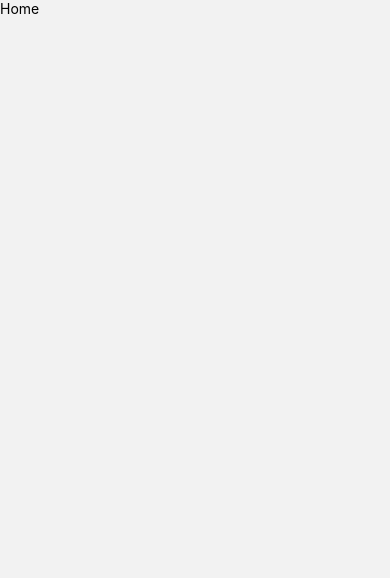
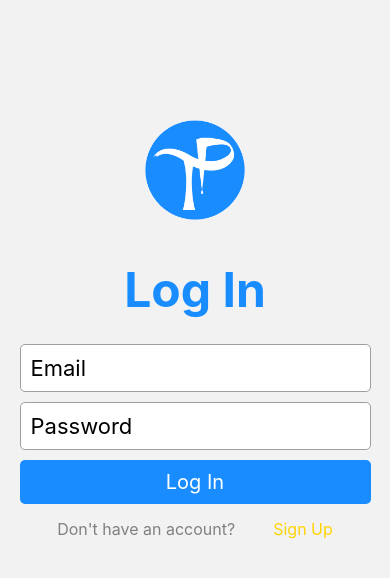
Before and after one commit to TirottaSoftware/planner-native-client, a React Native app: screen /Home in a window 390 px wide. Shown: the top 578 px of the page. Built offline with nearby package versions, Linux system fonts and the light colour scheme; no server answers.

Commit message:
Implemented Firebase authentication

```diff
--- a/App.js
+++ b/App.js
@@ -1,14 +1,23 @@
-import { StatusBar } from "expo-status-bar";
-import React from "react";
+import React, { useState, useEffect } from "react";
 import { NavigationContainer } from "@react-navigation/native";
 import { createNativeStackNavigator } from "@react-navigation/native-stack";
 import { StyleSheet, Text, View } from "react-native";
 import Home from "./screens/Home";
 import Login from "./screens/Login";
 import Signup from "./screens/SignUp";
+import { auth } from "./firebase";
 
 export default function App() {
+  const [loggedIn, setLoggedIn] = useState(false);
   const Stack = createNativeStackNavigator();
+
+  auth.onAuthStateChanged((user) => {
+    if (user) {
+      setLoggedIn(true);
+    } else {
+      setLoggedIn(false);
+    }
+  });
 
   return (
     <NavigationContainer>
@@ -17,9 +26,16 @@ export default function App() {
           headerShown: false,
         }}
       >
-        <Stack.Screen name="Login" component={Login} />
-        <Stack.Screen name="Signup" component={Signup} />
-        <Stack.Screen name="Home" component={Home} />
+        {loggedIn ? (
+          <>
+            <Stack.Screen name="Home" component={Home} />
+          </>
+        ) : (
+          <>
+            <Stack.Screen name="Login" component={Login} />
+            <Stack.Screen name="Signup" component={Signup} />
+          </>
+        )}
       </Stack.Navigator>
     </NavigationContainer>
   );
--- a/screens/Home.js
+++ b/screens/Home.js
@@ -1,11 +1,13 @@
-import { StyleSheet, Text, View } from "react-native";
+import { StyleSheet, Text, SafeAreaView, Button } from "react-native";
 import React from "react";
+import { auth } from "../firebase";
 
 const Home = () => {
   return (
-    <View>
-      <Text>Home</Text>
-    </View>
+    <SafeAreaView>
+      <Text>Hello, {auth.currentUser.displayName}</Text>
+      <Button onPress={() => auth.signOut()} title="Logout" />
+    </SafeAreaView>
   );
 };
 
--- a/screens/Login.js
+++ b/screens/Login.js
@@ -11,23 +11,38 @@ import {
 } from "react-native";
 import React from "react";
 import { Formik } from "formik";
+import { auth } from "../firebase";
+import { signInWithEmailAndPassword } from "firebase/auth";
 
 const Login = ({ navigation }) => {
+  const signIn = (values) => {
+    signInWithEmailAndPassword(auth, values.email, values.password)
+      .then((user) => {
+        console.log(user);
+        navigation.navigate("Home");
+      })
+      .catch((err) => {
+        console.log(err.message);
+        return;
+      });
+  };
+
   return (
     <TouchableWithoutFeedback onPress={() => Keyboard.dismiss()}>
       <SafeAreaView style={styles.container}>
         <Image style={styles.logo} source={require("../assets/TP_logo.png")} />
         <Text style={styles.heading}>Log In</Text>
         <Formik
-          initialValues={{ username: "", password: "" }}
-          onSubmit={(values) => console.log(values)}
+          initialValues={{ email: "", password: "" }}
+          onSubmit={(values) => signIn(values)}
         >
           {({ handleChange, handleSubmit, values }) => (
             <View style={styles.form}>
               <TextInput
-                onChangeText={handleChange("username")}
-                placeholder="Username"
-                value={values.username}
+                onChangeText={handleChange("email")}
+                placeholder="Email"
+                textContentType="emailAddress"
+                value={values.email}
                 style={styles.input}
               />
               <TextInput
--- a/screens/SignUp.js
+++ b/screens/SignUp.js
@@ -12,13 +12,15 @@ import {
 import React from "react";
 import { Formik } from "formik";
 import { auth } from "../firebase";
-import { createUserWithEmailAndPassword } from "firebase/auth";
+import { createUserWithEmailAndPassword, updateProfile } from "firebase/auth";
 
 const Signup = ({ navigation }) => {
   const createUser = (values) => {
     console.log(values);
     createUserWithEmailAndPassword(auth, values.email, values.password)
       .then((cred) => {
+        updateProfile(cred.user, { displayName: values.username });
+        navigation.navigate("Home");
         console.log(cred);
       })
       .catch((err) => {
@@ -65,7 +67,7 @@ const Signup = ({ navigation }) => {
               <TextInput
                 onChangeText={handleChange("confirmPassword")}
                 placeholder="Confirm Password"
-                textContentType="confirmPassword"
+                textContentType="password"
                 secureTextEntry
                 value={values.confirmPassword}
                 style={styles.input}
@@ -97,7 +99,6 @@ const styles = StyleSheet.create({
     flex: 1,
     flexDirection: "column",
     alignItems: "center",
-    marginTop: 100,
   },
   input: {
     marginVertical: 5,
```
